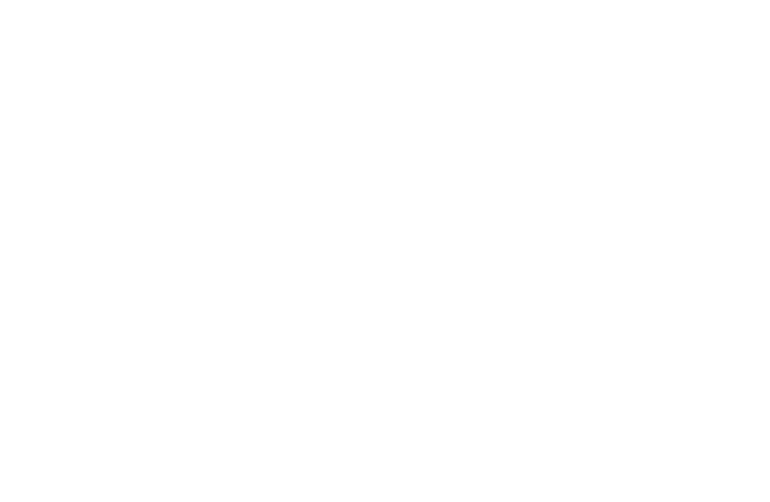
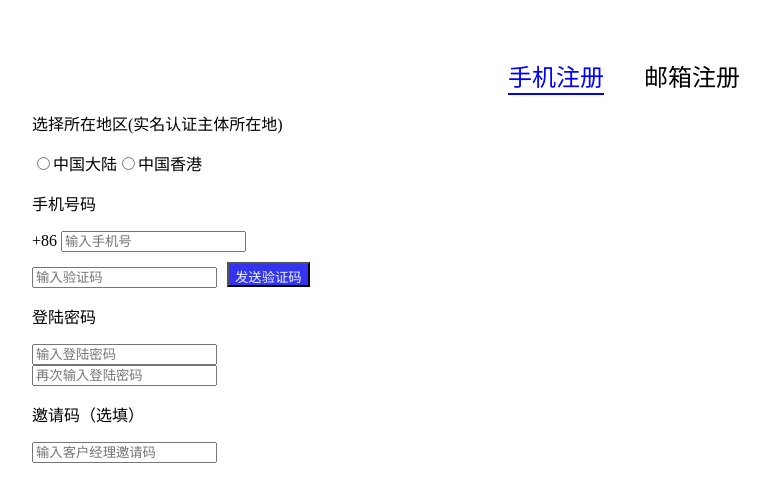
Before and after one commit to xx0tt-public/vuecli-day06, a Vue app: page / in a window 1280 px wide. Shown: the top 502 px of the page, without its empty margins (16-786 px from the left). Built offline with nearby package versions, Linux system fonts and the light colour scheme.

Commit message:
短信案例

```diff
--- a/package.json
+++ b/package.json
@@ -9,6 +9,8 @@
   },
   "dependencies": {
     "core-js": "^3.8.3",
+    "less": "^4.1.3",
+    "less-loader": "^11.0.0",
     "vue": "^2.6.14"
   },
   "devDependencies": {
--- a/src/App.vue
+++ b/src/App.vue
@@ -1,7 +1,66 @@
-<template></template>
+<template>
+  <div id="box">
+    <div class="hander">
+      <span class="phone" :class="{ count: isClick == 'left' }" @click="leftFn"
+        >手机注册</span
+      >
+      <span
+        class="email"
+        :class="{ count: isClick == 'right' }"
+        @click="rightFn"
+        >邮箱注册</span
+      >
+    </div>
+    <keep-alive>
+      <component :is="componentId"></component>
+    </keep-alive>
+  </div>
+</template>
 
 <script>
-export default {}
+import Phone from './components/Phone.vue'
+import Email from './components/Email.vue'
+export default {
+  data() {
+    return {
+      isClick: 'left',
+      componentId: 'Phone',
+    }
+  },
+  components: {
+    Email,
+    Phone,
+  },
+  methods: {
+    leftFn() {
+      this.componentId = 'Phone'
+      this.isClick = 'left'
+    },
+    rightFn() {
+      this.componentId = 'Email'
+      this.isClick = 'right'
+    },
+  },
+}
 </script>
 
-<style></style>
+<style scoped>
+#box {
+  padding: 40px;
+}
+.hander {
+  /* background-color: orange; */
+  display: flex;
+  justify-content: center;
+  margin: 0 auto;
+  font-size: 24px;
+  margin-top: 10px;
+}
+.phone {
+  margin-right: 40px;
+}
+.count {
+  color: blue;
+  border-bottom: 2px solid blue;
+}
+</style>
--- /dev/null
+++ b/src/components/Email.vue
@@ -0,0 +1,55 @@
+<template>
+  <div class="main">
+    <p>选择所在地区(实名认证主体所在地)</p>
+    <input type="radio" name="area" value="1" id="DL" />
+    <label for="DL">中国大陆</label>
+    <input type="radio" name="area" value="0" id="HK" />
+    <label for="HK">中国香港</label>
+
+    <p>邮箱号码</p>
+    <span>@qq.com</span>
+    <input type="text" placeholder="输入邮箱号" /><br />
+    <input type="text" placeholder="输入验证码" />
+    <button class="btn">发送验证码</button>
+    <p>登陆密码</p>
+    <input type="password" placeholder="输入登陆密码" /><br />
+    <input type="password" placeholder="再次输入登陆密码" />
+    <p>邀请码（选填）</p>
+    <input type="text" placeholder="输入客户经理邀请码" />
+  </div>
+</template>
+
+<script>
+export default {
+  data() {
+    return {}
+  },
+}
+</script>
+<style lang="less">
+main {
+  padding: 10px;
+  input[type='radio'] {
+    margin-left: 10px;
+  }
+  input {
+    margin: 10px 0;
+    vertical-align: middle;
+  }
+  button {
+    margin-left: 10px;
+  }
+  p {
+    transform: translateY(20px);
+  }
+}
+.btn {
+  margin-left: 10px;
+  margin-top: 10px;
+  widows: 100px;
+  height: 25px;
+  background-color: rgb(51, 51, 240);
+  line-height: 25px;
+  color: aliceblue;
+}
+</style>
--- /dev/null
+++ b/src/components/Phone.vue
@@ -0,0 +1,52 @@
+<template>
+  <div class="main">
+    <p>选择所在地区(实名认证主体所在地)</p>
+    <input type="radio" name="area" value="1" id="DL" />
+    <label for="DL">中国大陆</label>
+    <input type="radio" name="area" value="0" id="HK" />
+    <label for="HK">中国香港</label>
+
+    <p>手机号码</p>
+    <span>+86 </span>
+    <input type="text" placeholder="输入手机号" /><br />
+    <input type="text" placeholder="输入验证码" />
+    <button class="btn">发送验证码</button>
+    <p>登陆密码</p>
+    <input type="password" placeholder="输入登陆密码" /><br />
+    <input type="password" placeholder="再次输入登陆密码" />
+    <p>邀请码（选填）</p>
+    <input type="text" placeholder="输入客户经理邀请码" />
+  </div>
+</template>
+
+<script>
+export default {}
+</script>
+
+<style lang="less" scoped>
+main {
+  padding: 10px;
+  input[type='radio'] {
+    margin-left: 10px;
+  }
+  input {
+    margin: 10px 0;
+    vertical-align: middle;
+  }
+  button {
+    margin-left: 10px;
+  }
+  p {
+    transform: translateY(20px);
+  }
+}
+.btn {
+  margin-left: 10px;
+  margin-top: 10px;
+  widows: 100px;
+  height: 25px;
+  background-color: rgb(51, 51, 240);
+  line-height: 25px;
+  color: aliceblue;
+}
+</style>
--- a/src/main.js
+++ b/src/main.js
@@ -3,6 +3,7 @@ import App from './App.vue'
 
 Vue.config.productionTip = false
 
+
 new Vue({
   render: h => h(App),
 }).$mount('#app')
--- a/vue.config.js
+++ b/vue.config.js
@@ -1,4 +1,5 @@
 const { defineConfig } = require('@vue/cli-service')
 module.exports = defineConfig({
-  transpileDependencies: true
+  transpileDependencies: true,
+  lintOnSave: false,
 })
```
Also changed, not shown: 1 other file (tests, documents, lock files or other folders).
